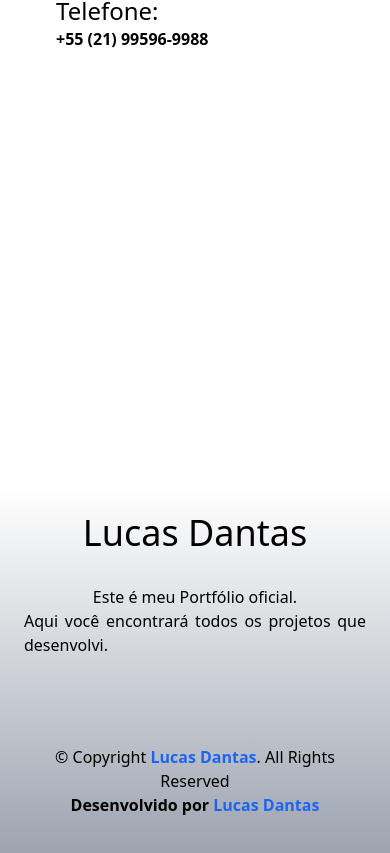
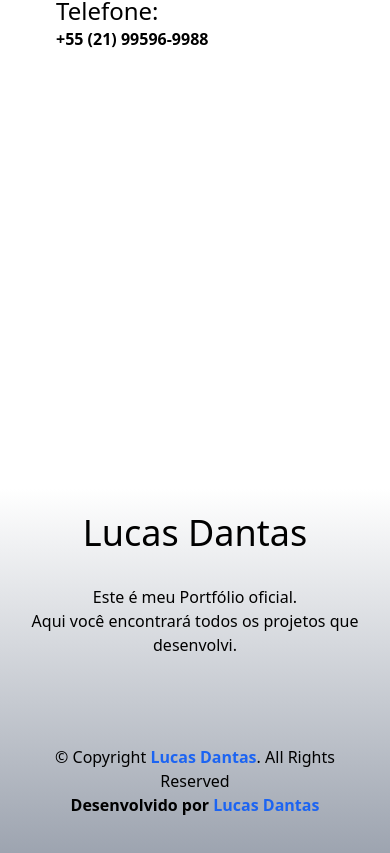
Before and after one commit to lucas-dantas10/Portfolio, a Vue app: page / in a window 390 px wide. Shown: the part 3797-4650 px from the top of the page. Built offline with nearby package versions, Linux system fonts and the light colour scheme; some icons are missing.

Commit message:
Teste de configurações

```diff
--- a/src/views/Footer/Footer.vue
+++ b/src/views/Footer/Footer.vue
@@ -1,6 +1,6 @@
 <template>
     <footer
-        class="w-full h-full p-6 mb-32 lg:mt-32 bg-gradient-to-b from-white to-gray-400 dark:bg-gradient-to-b dark:from-gray-900 dark:to-black"
+        class="w-full h-full p-6 mb-32 lg:mt-32 lg:mb-0 bg-gradient-to-b from-white to-gray-400 dark:bg-gradient-to-b dark:from-gray-900 dark:to-black"
         id="footer"
     >
         <div class="w-full h-full">
@@ -9,7 +9,7 @@
 
                 <div>
                     <p class="text-center font-medium dark:text-white">Este é meu Portfólio oficial.</p>
-                    <p class="font-medium dark:text-white text-justify">
+                    <p class="font-medium dark:text-white text-center">
                         Aqui você encontrará todos os projetos que desenvolvi.
                     </p>
                 </div>
@@ -47,7 +47,7 @@
             </div>
 
             <div class="pb-4">
-                <p class="font-medium text-center dark:text-white">
+                <p class="font-medium text-center  dark:text-white">
                     © Copyright <span class="font-bold text-blue-600">Lucas Dantas</span>. All Rights Reserved
                 </p>
                 <p class="text-center font-semibold dark:text-white">
```
